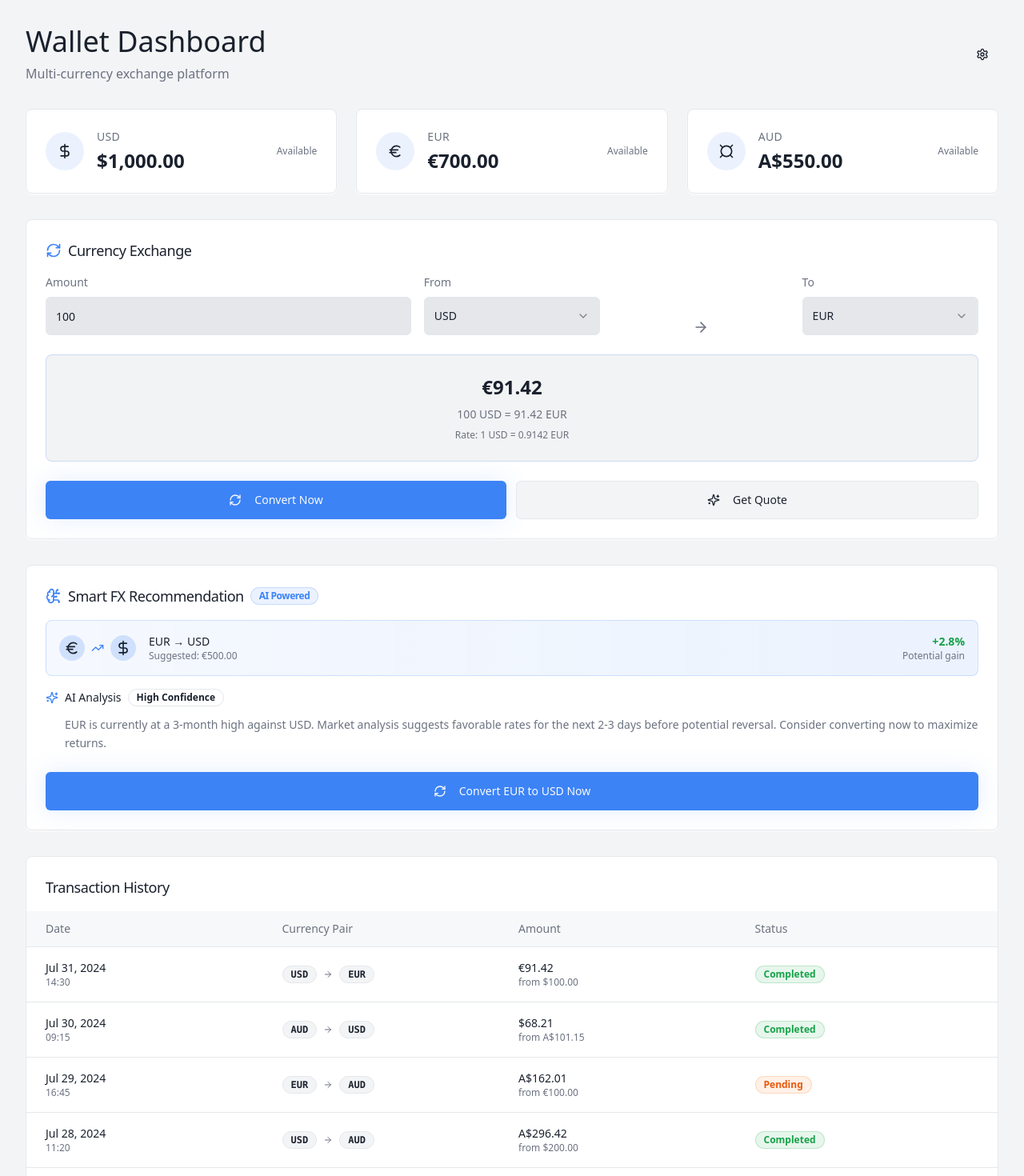
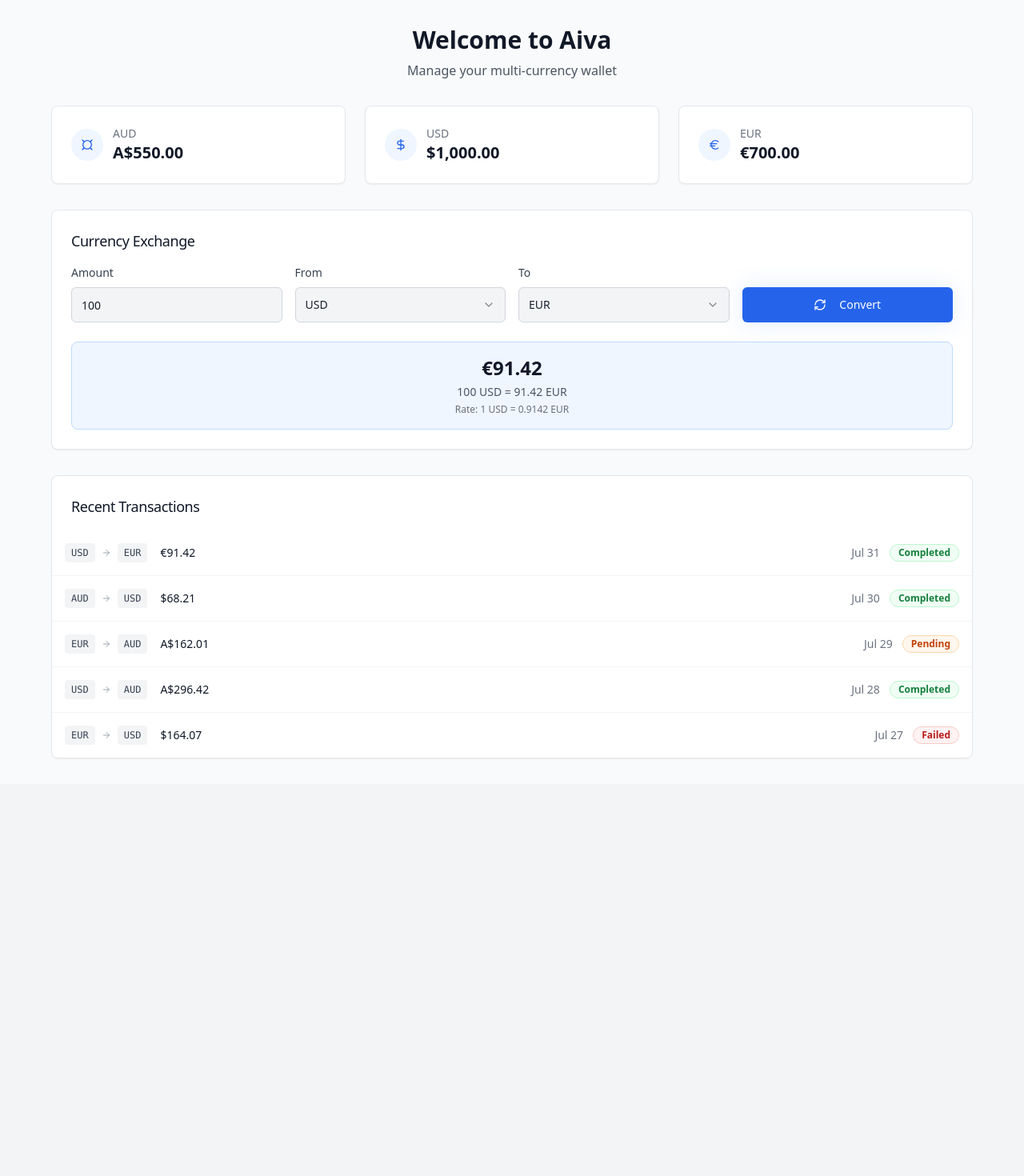
Before and after one commit to cheeroo2020/aiva-glow-wallet, a React (Vite) app: page / in a window 1280 px wide. Shown: the top 1470 px of the page at 80% size. After the commit the page ends 980 px from the top, so only its background shows below. Built offline with nearby package versions, Linux system fonts and the light colour scheme.

Commit message:
Refine wallet dashboard design
Update wallet dashboard to a clean, modern, multi-currency design with a light background and fintech-style elements. Includes balances for AUD, USD, and EUR, a simple FX converter, and a transaction history section.

```diff
--- a/src/components/WalletDashboard.tsx
+++ b/src/components/WalletDashboard.tsx
@@ -3,7 +3,7 @@ import { Card, CardContent, CardHeader, CardTitle } from "@/components/ui/card";
 import { Input } from "@/components/ui/input";
 import { Select, SelectContent, SelectItem, SelectTrigger, SelectValue } from "@/components/ui/select";
 import { Badge } from "@/components/ui/badge";
-import { ArrowRightIcon, SettingsIcon, SparklesIcon, DollarSignIcon, EuroIcon, CurrencyIcon, RefreshCwIcon, TrendingUpIcon, BrainCircuitIcon } from "lucide-react";
+import { ArrowRightIcon, DollarSignIcon, EuroIcon, CurrencyIcon, RefreshCwIcon } from "lucide-react";
 import { useState } from "react";
 
 const WalletDashboard = () => {
@@ -12,9 +12,9 @@ const WalletDashboard = () => {
   const [toCurrency, setToCurrency] = useState("EUR");
 
   const walletBalances = {
+    AUD: 550.00,
     USD: 1000.00,
-    EUR: 700.00,
-    AUD: 550.00
+    EUR: 700.00
   };
 
   const exchangeRates = {
@@ -27,21 +27,12 @@ const WalletDashboard = () => {
   };
 
   const transactionHistory = [
-    { id: 1, from: "USD", to: "EUR", fromAmount: "100.00", toAmount: "91.42", date: "2024-07-31", time: "14:30", status: "completed" },
-    { id: 2, from: "AUD", to: "USD", fromAmount: "101.15", toAmount: "68.21", date: "2024-07-30", time: "09:15", status: "completed" },
-    { id: 3, from: "EUR", to: "AUD", fromAmount: "100.00", toAmount: "162.01", date: "2024-07-29", time: "16:45", status: "pending" },
-    { id: 4, from: "USD", to: "AUD", fromAmount: "200.00", toAmount: "296.42", date: "2024-07-28", time: "11:20", status: "completed" },
-    { id: 5, from: "EUR", to: "USD", fromAmount: "150.00", toAmount: "164.07", date: "2024-07-27", time: "13:55", status: "failed" },
+    { id: 1, from: "USD", to: "EUR", fromAmount: "100.00", toAmount: "91.42", date: "2024-07-31", status: "completed" },
+    { id: 2, from: "AUD", to: "USD", fromAmount: "101.15", toAmount: "68.21", date: "2024-07-30", status: "completed" },
+    { id: 3, from: "EUR", to: "AUD", fromAmount: "100.00", toAmount: "162.01", date: "2024-07-29", status: "pending" },
+    { id: 4, from: "USD", to: "AUD", fromAmount: "200.00", toAmount: "296.42", date: "2024-07-28", status: "completed" },
+    { id: 5, from: "EUR", to: "USD", fromAmount: "150.00", toAmount: "164.07", date: "2024-07-27", status: "failed" },
   ];
-
-  const smartRecommendation = {
-    fromCurrency: "EUR",
-    toCurrency: "USD",
-    suggestedAmount: "500.00",
-    rationale: "EUR is currently at a 3-month high against USD. Market analysis suggests favorable rates for the next 2-3 days before potential reversal. Consider converting now to maximize returns.",
-    confidence: "High",
-    potentialGain: "2.8%"
-  };
 
   const getConvertedAmount = () => {
     const rate = exchangeRates[`${fromCurrency}-${toCurrency}`] || 1;
@@ -51,11 +42,11 @@ const WalletDashboard = () => {
   const getStatusBadge = (status: string) => {
     switch (status) {
       case 'completed':
-        return <Badge className="bg-success/10 text-success border-success/20 hover:bg-success/10">Completed</Badge>;
+        return <Badge variant="secondary" className="bg-green-50 text-green-700 border-green-200">Completed</Badge>;
       case 'pending':
-        return <Badge className="bg-orange-500/10 text-orange-600 border-orange-500/20 hover:bg-orange-500/10">Pending</Badge>;
+        return <Badge variant="secondary" className="bg-orange-50 text-orange-700 border-orange-200">Pending</Badge>;
       case 'failed':
-        return <Badge className="bg-destructive/10 text-destructive border-destructive/20 hover:bg-destructive/10">Failed</Badge>;
+        return <Badge variant="secondary" className="bg-red-50 text-red-700 border-red-200">Failed</Badge>;
       default:
         return <Badge variant="secondary">Unknown</Badge>;
     }
@@ -65,17 +56,16 @@ const WalletDashboard = () => {
     const date = new Date(dateString);
     return date.toLocaleDateString('en-US', {
       month: 'short',
-      day: 'numeric',
-      year: date.getFullYear() !== new Date().getFullYear() ? 'numeric' : undefined
+      day: 'numeric'
     });
   };
 
   const getCurrencyIcon = (currency: string) => {
     switch (currency) {
-      case 'USD': return <DollarSignIcon className="h-5 w-5" />;
-      case 'EUR': return <EuroIcon className="h-5 w-5" />;
-      case 'AUD': return <CurrencyIcon className="h-5 w-5" />;
-      default: return <DollarSignIcon className="h-5 w-5" />;
+      case 'USD': return <DollarSignIcon className="h-4 w-4" />;
+      case 'EUR': return <EuroIcon className="h-4 w-4" />;
+      case 'AUD': return <CurrencyIcon className="h-4 w-4" />;
+      default: return <DollarSignIcon className="h-4 w-4" />;
     }
   };
 
@@ -89,39 +79,32 @@ const WalletDashboard = () => {
   };
 
   return (
-    <div className="min-h-screen bg-background p-4 lg:p-8 space-y-8">
+    <div className="min-h-screen bg-gray-50 p-6 lg:p-8">
+      <div className="max-w-6xl mx-auto space-y-8">
         {/* Header */}
-      <div className="flex items-center justify-between animate-fade-in">
-        <div>
-          <h1 className="text-3xl lg:text-4xl font-light text-foreground mb-2">
-            Wallet Dashboard
+        <div className="text-center space-y-2">
+          <h1 className="text-2xl lg:text-3xl font-semibold text-gray-900">
+            Welcome to Aiva
           </h1>
-          <p className="text-muted-foreground">Multi-currency exchange platform</p>
-        </div>
-        <Button variant="ghost" size="icon" className="hover:bg-accent">
-          <SettingsIcon className="h-5 w-5" />
-        </Button>
+          <p className="text-gray-600">Manage your multi-currency wallet</p>
         </div>
 
         {/* Balance Cards */}
         <div className="grid grid-cols-1 md:grid-cols-3 gap-6">
-        {Object.entries(walletBalances).map(([currency, amount], index) => (
-          <Card key={currency} className="bg-card shadow-card hover:shadow-glow transition-all duration-300 border border-border animate-fade-in" style={{ animationDelay: `${index * 0.1}s` }}>
+          {Object.entries(walletBalances).map(([currency, amount]) => (
+            <Card key={currency} className="bg-white border border-gray-200 shadow-sm hover:shadow-md transition-shadow">
               <CardContent className="p-6">
                 <div className="flex items-center justify-between">
-                <div className="flex items-center space-x-4">
-                  <div className="w-12 h-12 rounded-full bg-primary/10 flex items-center justify-center">
+                  <div className="flex items-center space-x-3">
+                    <div className="w-10 h-10 rounded-full bg-blue-50 flex items-center justify-center text-blue-600">
                       {getCurrencyIcon(currency)}
                     </div>
                     <div>
-                    <div className="text-sm text-muted-foreground font-medium uppercase tracking-wide">{currency}</div>
-                    <div className="text-2xl font-semibold text-foreground mt-1">
+                      <div className="text-sm text-gray-500 font-medium">{currency}</div>
+                      <div className="text-xl font-semibold text-gray-900">
                         {getCurrencySymbol(currency)}{amount.toLocaleString('en-US', { minimumFractionDigits: 2 })}
                       </div>
                     </div>
-                </div>
-                <div className="text-xs text-muted-foreground">
-                  Available
                   </div>
                 </div>
               </CardContent>
@@ -129,205 +112,101 @@ const WalletDashboard = () => {
           ))}
         </div>
 
-      {/* Currency Converter */}
-      <Card className="bg-card shadow-card border border-border animate-fade-in" style={{ animationDelay: "0.3s" }}>
+        {/* FX Converter */}
+        <Card className="bg-white border border-gray-200 shadow-sm">
           <CardHeader className="pb-4">
-          <CardTitle className="flex items-center space-x-2 text-lg font-medium">
-            <RefreshCwIcon className="h-5 w-5 text-primary" />
-            <span>Currency Exchange</span>
-          </CardTitle>
+            <CardTitle className="text-lg font-medium text-gray-900">Currency Exchange</CardTitle>
           </CardHeader>
           <CardContent className="space-y-6">
-          <div className="grid grid-cols-1 lg:grid-cols-5 gap-4 items-end">
-            <div className="lg:col-span-2">
-              <label className="text-sm font-medium text-muted-foreground mb-2 block">Amount</label>
+            <div className="grid grid-cols-1 lg:grid-cols-4 gap-4 items-end">
+              <div>
+                <label className="text-sm font-medium text-gray-700 mb-2 block">Amount</label>
                 <Input
                   type="number"
                   value={convertAmount}
                   onChange={(e) => setConvertAmount(e.target.value)}
                   placeholder="0.00"
-                className="text-lg font-medium h-12 bg-input border-border"
+                  className="h-11 border-gray-300 focus:border-blue-500 focus:ring-blue-500"
                 />
               </div>
               <div>
-              <label className="text-sm font-medium text-muted-foreground mb-2 block">From</label>
+                <label className="text-sm font-medium text-gray-700 mb-2 block">From</label>
                 <Select value={fromCurrency} onValueChange={setFromCurrency}>
-                <SelectTrigger className="h-12 bg-input border-border">
+                  <SelectTrigger className="h-11 border-gray-300 focus:border-blue-500 focus:ring-blue-500">
                     <SelectValue />
                   </SelectTrigger>
-                <SelectContent className="bg-popover border-border">
+                  <SelectContent>
                     <SelectItem value="USD">USD</SelectItem>
                     <SelectItem value="EUR">EUR</SelectItem>
                     <SelectItem value="AUD">AUD</SelectItem>
                   </SelectContent>
                 </Select>
               </div>
-            <div className="flex items-center justify-center">
-              <ArrowRightIcon className="h-5 w-5 text-muted-foreground" />
-            </div>
               <div>
-              <label className="text-sm font-medium text-muted-foreground mb-2 block">To</label>
+                <label className="text-sm font-medium text-gray-700 mb-2 block">To</label>
                 <Select value={toCurrency} onValueChange={setToCurrency}>
-                <SelectTrigger className="h-12 bg-input border-border">
+                  <SelectTrigger className="h-11 border-gray-300 focus:border-blue-500 focus:ring-blue-500">
                     <SelectValue />
                   </SelectTrigger>
-                <SelectContent className="bg-popover border-border">
+                  <SelectContent>
                     <SelectItem value="USD">USD</SelectItem>
                     <SelectItem value="EUR">EUR</SelectItem>
                     <SelectItem value="AUD">AUD</SelectItem>
                   </SelectContent>
                 </Select>
               </div>
+              <Button className="h-11 bg-blue-600 hover:bg-blue-700 text-white font-medium">
+                <RefreshCwIcon className="h-4 w-4 mr-2" />
+                Convert
+              </Button>
             </div>
 
             {convertAmount && (
-            <div className="p-6 rounded-lg bg-accent/50 border border-primary/20 animate-scale-in">
-              <div className="text-center space-y-2">
-                <div className="text-2xl font-semibold text-foreground">
+              <div className="p-4 rounded-lg bg-blue-50 border border-blue-200">
+                <div className="text-center space-y-1">
+                  <div className="text-2xl font-semibold text-gray-900">
                     {getCurrencySymbol(toCurrency)}{getConvertedAmount()}
                   </div>
-                <div className="text-sm text-muted-foreground">
+                  <div className="text-sm text-gray-600">
                     {convertAmount} {fromCurrency} = {getConvertedAmount()} {toCurrency}
                   </div>
-                <div className="text-xs text-muted-foreground">
+                  <div className="text-xs text-gray-500">
                     Rate: 1 {fromCurrency} = {(exchangeRates[`${fromCurrency}-${toCurrency}`] || 1).toFixed(4)} {toCurrency}
                   </div>
                 </div>
               </div>
             )}
-
-          <div className="flex gap-3">
-            <Button className="flex-1 h-12 bg-primary hover:bg-primary/90">
-              <RefreshCwIcon className="h-4 w-4 mr-2" />
-              Convert Now
-            </Button>
-            <Button variant="outline" className="flex-1 h-12">
-              <SparklesIcon className="h-4 w-4 mr-2" />
-              Get Quote
-            </Button>
-          </div>
-        </CardContent>
-      </Card>
-
-      {/* Smart FX Recommendations */}
-      <Card className="bg-card shadow-card border border-border animate-fade-in" style={{ animationDelay: "0.35s" }}>
-        <CardHeader className="pb-4">
-          <CardTitle className="flex items-center space-x-2 text-lg font-medium">
-            <BrainCircuitIcon className="h-5 w-5 text-primary" />
-            <span>Smart FX Recommendation</span>
-            <Badge className="bg-primary/10 text-primary border-primary/20 hover:bg-primary/10 text-xs">
-              AI Powered
-            </Badge>
-          </CardTitle>
-        </CardHeader>
-        <CardContent className="space-y-4">
-          {/* Recommendation Header */}
-          <div className="flex items-center justify-between p-4 rounded-lg bg-gradient-to-r from-primary/5 to-primary/10 border border-primary/20">
-            <div className="flex items-center space-x-4">
-              <div className="flex items-center space-x-2">
-                <div className="w-8 h-8 rounded-full bg-primary/20 flex items-center justify-center">
-                  {getCurrencyIcon(smartRecommendation.fromCurrency)}
-                </div>
-                <TrendingUpIcon className="h-4 w-4 text-primary" />
-                <div className="w-8 h-8 rounded-full bg-primary/20 flex items-center justify-center">
-                  {getCurrencyIcon(smartRecommendation.toCurrency)}
-                </div>
-              </div>
-              <div>
-                <div className="text-sm font-medium text-foreground">
-                  {smartRecommendation.fromCurrency} → {smartRecommendation.toCurrency}
-                </div>
-                <div className="text-xs text-muted-foreground">
-                  Suggested: {getCurrencySymbol(smartRecommendation.fromCurrency)}{smartRecommendation.suggestedAmount}
-                </div>
-              </div>
-            </div>
-            <div className="text-right">
-              <div className="text-sm font-semibold text-success">
-                +{smartRecommendation.potentialGain}
-              </div>
-              <div className="text-xs text-muted-foreground">
-                Potential gain
-              </div>
-            </div>
-          </div>
-
-          {/* AI Rationale */}
-          <div className="space-y-3">
-            <div className="flex items-center space-x-2">
-              <SparklesIcon className="h-4 w-4 text-primary" />
-              <span className="text-sm font-medium text-foreground">AI Analysis</span>
-              <Badge variant="outline" className="text-xs">
-                {smartRecommendation.confidence} Confidence
-              </Badge>
-            </div>
-            <p className="text-sm text-muted-foreground leading-relaxed pl-6">
-              {smartRecommendation.rationale}
-            </p>
-          </div>
-
-          {/* Action Button */}
-          <div className="pt-2">
-            <Button className="w-full h-12 bg-primary hover:bg-primary/90 font-medium">
-              <RefreshCwIcon className="h-4 w-4 mr-2" />
-              Convert {smartRecommendation.fromCurrency} to {smartRecommendation.toCurrency} Now
-            </Button>
-          </div>
           </CardContent>
         </Card>
 
         {/* Transaction History */}
-      <Card className="bg-card shadow-card border border-border animate-fade-in" style={{ animationDelay: "0.4s" }}>
+        <Card className="bg-white border border-gray-200 shadow-sm">
           <CardHeader className="pb-4">
-          <CardTitle className="text-lg font-medium">Transaction History</CardTitle>
+            <CardTitle className="text-lg font-medium text-gray-900">Recent Transactions</CardTitle>
           </CardHeader>
           <CardContent className="p-0">
-          {/* Table Header */}
-          <div className="grid grid-cols-12 gap-4 px-6 py-3 bg-muted/30 border-b border-border text-sm font-medium text-muted-foreground">
-            <div className="col-span-3">Date</div>
-            <div className="col-span-3">Currency Pair</div>
-            <div className="col-span-3">Amount</div>
-            <div className="col-span-3">Status</div>
-          </div>
-
-          {/* Table Rows */}
-          <div className="divide-y divide-border">
-            {transactionHistory.map((tx, index) => (
-              <div
-                key={tx.id}
-                className="grid grid-cols-12 gap-4 px-6 py-4 hover:bg-accent/30 transition-colors duration-200 animate-fade-in"
-                style={{ animationDelay: `${0.5 + index * 0.05}s` }}
-              >
-                {/* Date Column */}
-                <div className="col-span-3 flex flex-col">
-                  <span className="text-sm font-medium text-foreground">{formatDate(tx.date)}</span>
-                  <span className="text-xs text-muted-foreground">{tx.time}</span>
-                </div>
-
-                {/* Currency Pair Column */}
-                <div className="col-span-3 flex items-center space-x-2">
-                  <Badge variant="outline" className="text-xs font-mono bg-background">
+            <div className="divide-y divide-gray-100">
+              {transactionHistory.map((tx) => (
+                <div key={tx.id} className="p-4 hover:bg-gray-50 transition-colors">
+                  <div className="flex items-center justify-between">
+                    <div className="flex items-center space-x-4">
+                      <div className="flex items-center space-x-2 text-sm">
+                        <span className="px-2 py-1 bg-gray-100 rounded text-gray-700 font-mono text-xs">
                           {tx.from}
-                  </Badge>
-                  <ArrowRightIcon className="h-3 w-3 text-muted-foreground" />
-                  <Badge variant="outline" className="text-xs font-mono bg-background">
+                        </span>
+                        <ArrowRightIcon className="h-3 w-3 text-gray-400" />
+                        <span className="px-2 py-1 bg-gray-100 rounded text-gray-700 font-mono text-xs">
                           {tx.to}
-                  </Badge>
-                </div>
-
-                {/* Amount Column */}
-                <div className="col-span-3 flex flex-col">
-                  <span className="text-sm font-medium text-foreground">
-                    {getCurrencySymbol(tx.to)}{tx.toAmount}
-                  </span>
-                  <span className="text-xs text-muted-foreground">
-                    from {getCurrencySymbol(tx.from)}{tx.fromAmount}
                         </span>
                       </div>
-
-                {/* Status Column */}
-                <div className="col-span-3 flex items-center">
+                      <div className="text-sm text-gray-900">
+                        {getCurrencySymbol(tx.to)}{tx.toAmount}
+                      </div>
+                    </div>
+                    <div className="flex items-center space-x-3">
+                      <span className="text-sm text-gray-500">{formatDate(tx.date)}</span>
                       {getStatusBadge(tx.status)}
+                    </div>
                   </div>
                 </div>
               ))}
@@ -335,6 +214,7 @@ const WalletDashboard = () => {
           </CardContent>
         </Card>
       </div>
+    </div>
   );
 };
 
```
Lines whose indentation alone changed are shown as unchanged.
